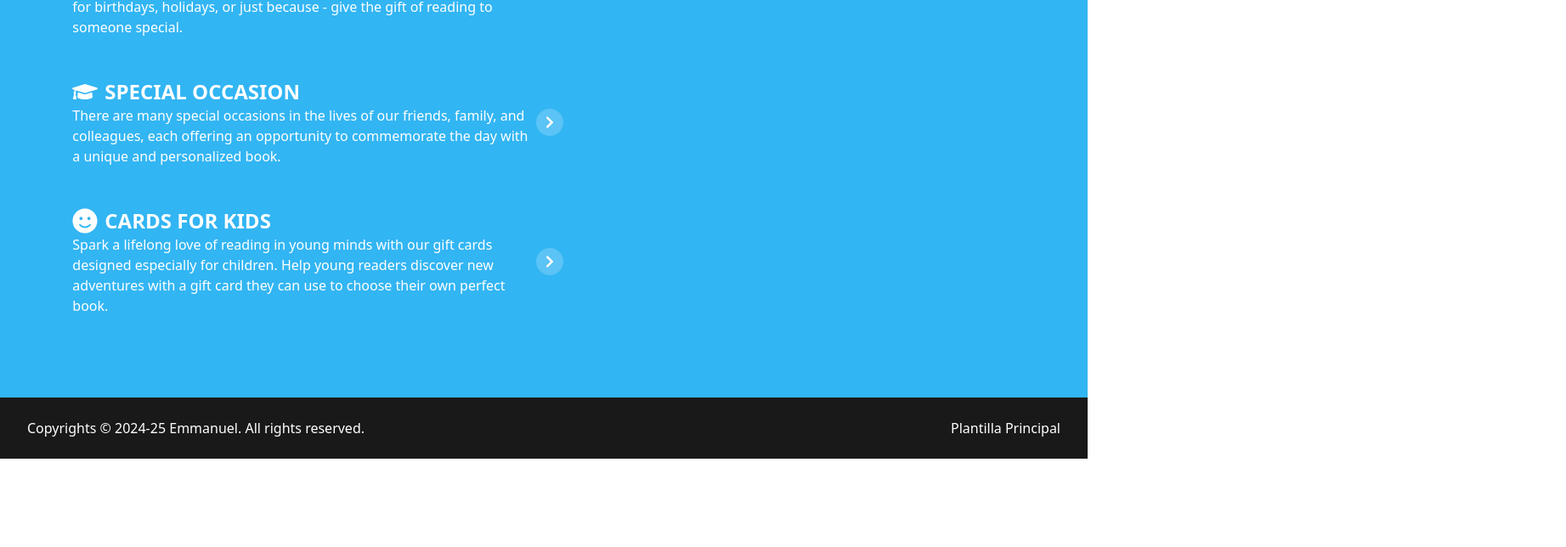
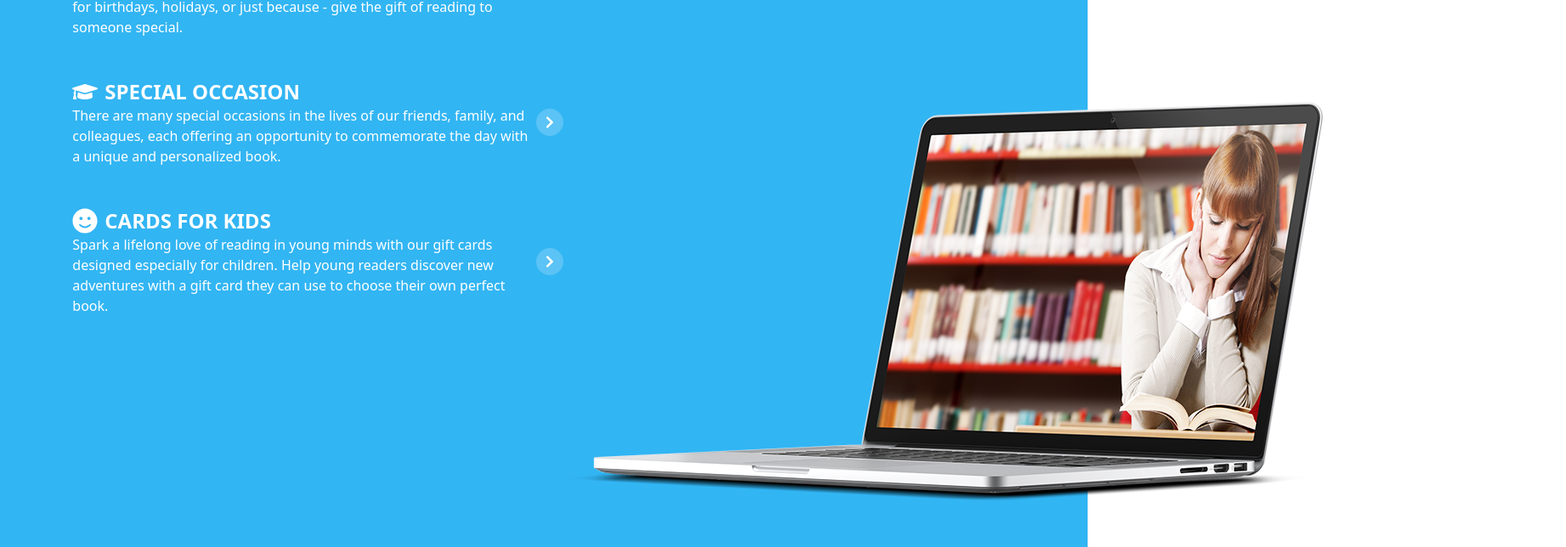
Before and after one commit to emmanuel-cruz-dev/literarium, a React (Vite) app: page / in a window 1280 px wide. Shown: the part 5820-6464 px from the top of the page at 85% size, 1843 px wide, since content can reach past the window. Before the commit the page ends 6360 px from the top, so only its background shows below. Built offline with nearby package versions, Linux system fonts and the light colour scheme.

Commit message:
imagen de fondo posicionada en Gift section

```diff
--- a/src/App.tsx
+++ b/src/App.tsx
@@ -11,6 +11,7 @@ import BookGuide from "./components/BookGuide";
 import Blog from "./components/Blog";
 import Testimonies from "./components/Testimonies";
 import Gift from "./components/Gift";
+import PricePackage from "./components/PricePackage";
 
 function App() {
   return (
@@ -26,6 +27,7 @@ function App() {
       <CounterBanner />
       <Blog />
       <Gift />
+      <PricePackage />
       <Footer />
     </>
   );
--- a/src/components/Gift.tsx
+++ b/src/components/Gift.tsx
@@ -55,8 +55,9 @@ const GiftCard: FC<GiftCardProps> = ({ icon, title, description }) => {
 
 const Gift = () => {
   return (
-    <section className="blog background-accent__item" id="blog">
+    <section className="gift background-accent__item" id="gift">
       <article className="w-11/12 mx-auto py-12 px-4">
+        <div className="gift__background-image"></div>
         <div className="flex flex-col gap-4 justify-center items-center text-center py-4">
           <h2 className="uppercase font-bold text-3xl text-white section__title gift__title">
             Bookstore Gift Cards
--- /dev/null
+++ b/src/components/PricePackage.tsx
@@ -0,0 +1,5 @@
+const PricePackage = () => {
+  return <section className="price-package h-screen">PricePackage</section>;
+};
+
+export default PricePackage;
--- a/src/styles/App.css
+++ b/src/styles/App.css
@@ -14,6 +14,10 @@
   margin: 0;
   padding: 0;
   /* border: 1px solid red; */
+}
+
+body {
+  overflow-x: hidden;
 }
 
 :root {
@@ -437,6 +441,24 @@
 /***************************************
  *           Inicio: Gift              *
  ***************************************/
+.gift {
+  position: relative;
+  overflow: visible;
+  height: 130vh;
+}
+
+.gift__background-image {
+  background-image: url("../assets/images/laptop.png");
+  background-repeat: no-repeat;
+  background-size: auto;
+  height: 92vh;
+  width: 92vw;
+  z-index: 100;
+  /* overflow: visible; */
+  position: absolute;
+  bottom: -68px;
+  right: -44%;
+}
 
 .gift__title::after,
 .gift__title::before {
```
Also changed, not shown: src/assets/images/laptop.png (added).
